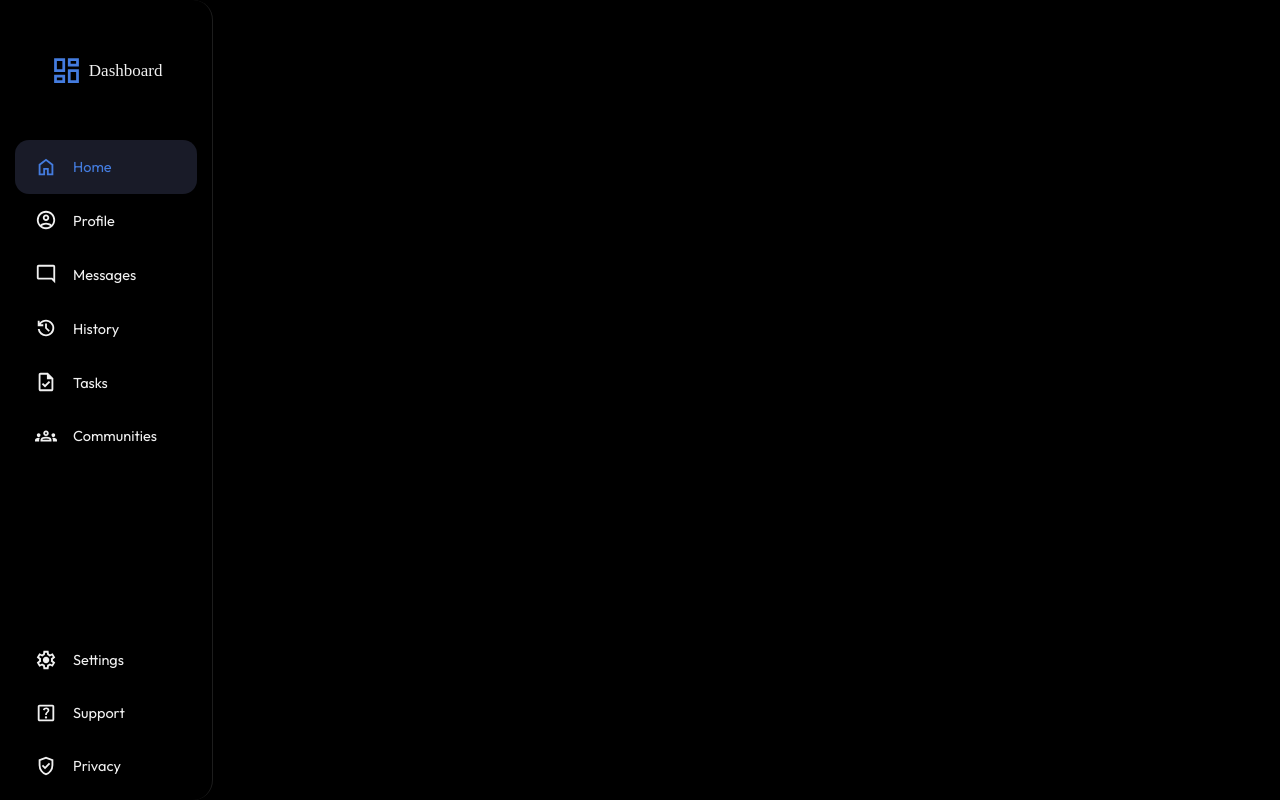
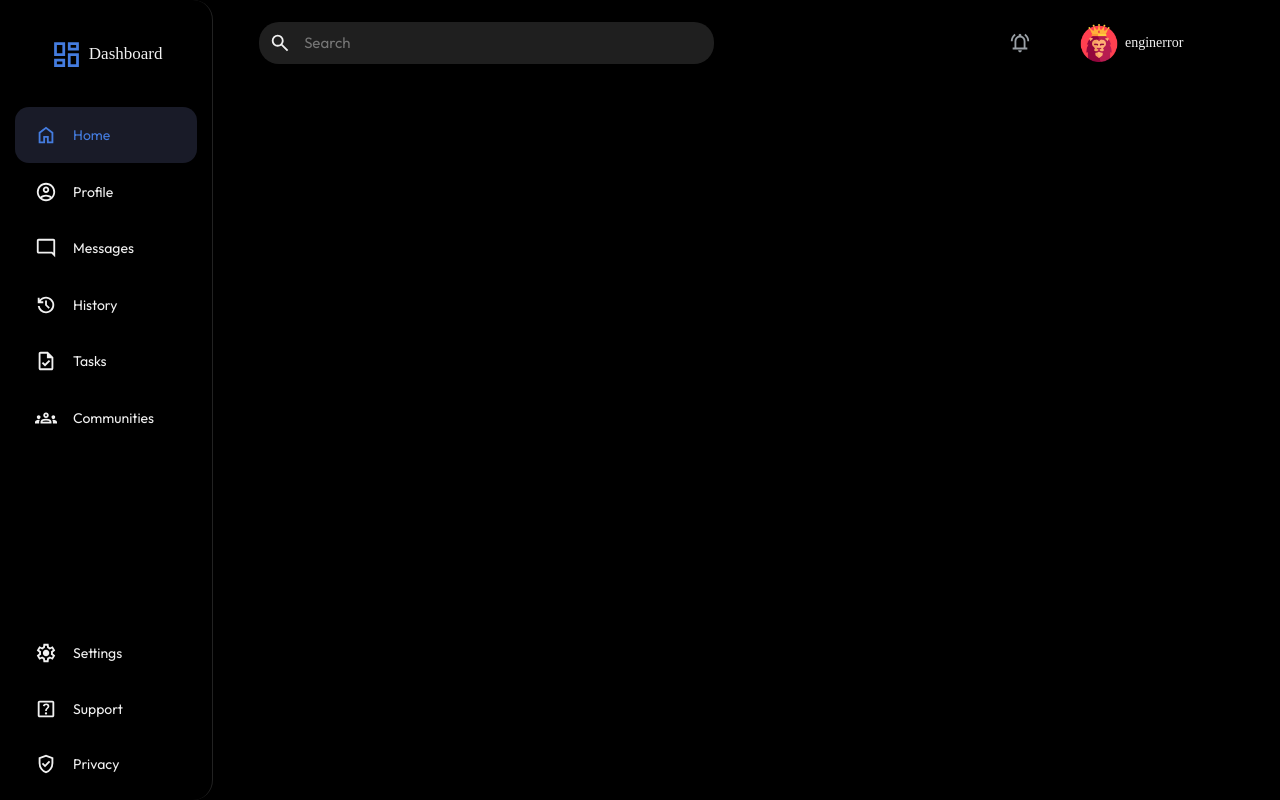
Before and after one commit to enginerror/Library, a plain HTML site: page index.html in a window 1280 px wide. Drawn offline with Linux system fonts and the light colour scheme; a web font is replaced by a local one.

Commit message:
complete header section

```diff
--- a/index.html
+++ b/index.html
@@ -5,7 +5,7 @@
     <meta name="viewport" content="width=device-width, initial-scale=1.0">
     <title>Admin Dashboard</title>
     <link rel="stylesheet" href="style.css">
-    <link rel="icon" href="https://cdn-icons-png.flaticon.com/128/1420/1420337.png">
+    <link rel="icon" href="https://cdn-icons-png.flaticon.com/128/1828/1828673.png">
     <link rel="preconnect" href="https://fonts.googleapis.com">
     <link rel="preconnect" href="https://fonts.gstatic.com" crossorigin>
     <link href="https://fonts.googleapis.com/css2?family=Outfit:wght@100..900&family=Unbounded:wght@200..900&display=swap" rel="stylesheet">
@@ -75,7 +75,20 @@
             <!--   HEADER SECTION   -->
 
         <header>
-
+            <div class="search-area-section">
+                <div class="search-area">
+                    <svg xmlns="http://www.w3.org/2000/svg" viewBox="0 -960 960 960"><path d="M784-120 532-372q-30 24-69 38t-83 14q-109 0-184.5-75.5T120-580q0-109 75.5-184.5T380-840q109 0 184.5 75.5T640-580q0 44-14 83t-38 69l252 252-56 56ZM380-400q75 0 127.5-52.5T560-580q0-75-52.5-127.5T380-760q-75 0-127.5 52.5T200-580q0 75 52.5 127.5T380-400Z"/></svg>
+                    <input type="search" id="search-input" placeholder="Search">
+                </div>
+            </div>
+            <div class="blank-area"></div>
+            <div class="notify-icon-area">
+                <svg xmlns="http://www.w3.org/2000/svg" viewBox="0 -960 960 960"><path d="M80-560q0-100 44.5-183.5T244-882l47 64q-60 44-95.5 111T160-560H80Zm720 0q0-80-35.5-147T669-818l47-64q75 55 119.5 138.5T880-560h-80ZM160-200v-80h80v-280q0-83 50-147.5T420-792v-28q0-25 17.5-42.5T480-880q25 0 42.5 17.5T540-820v28q80 20 130 84.5T720-560v280h80v80H160Zm320-300Zm0 420q-33 0-56.5-23.5T400-160h160q0 33-23.5 56.5T480-80ZM320-280h320v-280q0-66-47-113t-113-47q-66 0-113 47t-47 113v280Z"/></svg>
+            </div>
+            <div class="account-profile-area">
+                <img src="./public/lion.png" alt="" height="38px">
+                <p class="profile-font">enginerror</p>
+            </div>
         </header>
 
             <!--   MAIN BODY SECTION   -->
@@ -83,6 +96,7 @@
         <main>
 
         </main>
+
     </section>
 
 </body>
--- a/style.css
+++ b/style.css
@@ -14,15 +14,19 @@ body {
 
 :root {
     --main-color: #000000;
-    --border-color: #1d1d1d;
+
+    --border-color: #222222;
+
     --icon-color: #f1f1f1;
     --logo-color: #447CDF;
+
     --hover-color: #191B28;
+    --search-area-bg: #1F1F1F;
 }
 
 p {
     color: var(--icon-color);
-    font-size: 14.5px;
+    font-size: 14px;
 }
 
 svg {
@@ -34,6 +38,18 @@ a {
     text-decoration: none;
 }
 
+input {
+    font-size: 15px;
+    background-color: transparent;
+    border: none;
+    font-family: "Outfit", serif;
+    color: var(--icon-color);
+}
+input:focus {
+    outline: none;
+    color: var(--icon-color);
+}
+
     /*   -- CODE SECTION --   */
 
 section {
@@ -41,7 +57,7 @@ section {
     width: 100%;
     display: inline-grid;
     grid-template-columns: 1fr 5fr;
-    grid-template-rows: 105px 1fr;
+    grid-template-rows: 85px 1fr;
 }
 
         /*   -- SIDE MENU SECTION --   */
@@ -52,7 +68,7 @@ aside {
     grid-row-start: 1;
     grid-row-end: 6;
     display: grid;
-    grid-template-rows: 1fr 5fr;
+    grid-template-rows: 1fr 7fr;
     border-radius: 0 20px 20px 0;
     padding: 5px;
 }
@@ -143,7 +159,42 @@ aside {
         /*   -- HEADER SECTION --   */
 
 header {
-    background-color: var(--main-color);
+    display: grid;
+    grid-template-columns: 1fr 200px 120px 200px;
+    .search-area-section {
+        display: grid;
+        place-items: center;
+        .search-area {
+            display: grid;
+            grid-template-columns: 35px 1fr;
+            padding: 10px;
+            border-radius: 20px;
+            background-color: var(--search-area-bg);
+            #search-input {
+                width: 400px;
+            }
+        }
+    }
+    .notify-icon-area {
+        display: grid;
+        justify-content: center;
+        align-items: center;
+        svg {
+            fill: #9AA0A6;
+        }
+        svg:hover {
+            transition: .3s;
+            fill: var(--logo-color);
+        }
+    }
+    .account-profile-area {
+        display: grid;
+        grid-template-columns: 45px 1fr;
+        align-items: center;
+        .profile-font {
+            font-family: "Unbounded", serif;
+        }
+    }
 }
 
         /*   -- MAIN BODY SECTION --   */
```
Also changed, not shown: public/lion.png (added).
